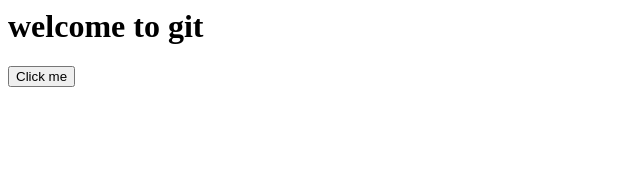
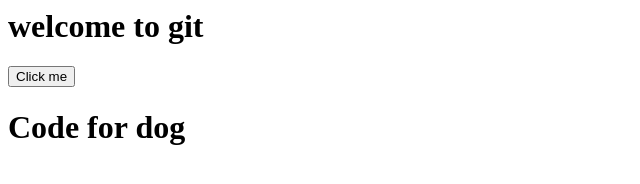
Before and after one commit to Bhoomi-revankar29/Flipcart, a plain HTML site: page index.html in a window 1280 px wide. Shown: the whole page, without its empty margins (0-640 px from the left). Drawn offline with Linux system fonts and the light colour scheme.

Commit message:
code for dog commit

```diff
--- a/index.html
+++ b/index.html
@@ -4,5 +4,6 @@
 <body>
 <h1>welcome to git</h1>
 <button>Click me</button>
+<h1>Code for dog</h1>
 </body>
 </html>
```
